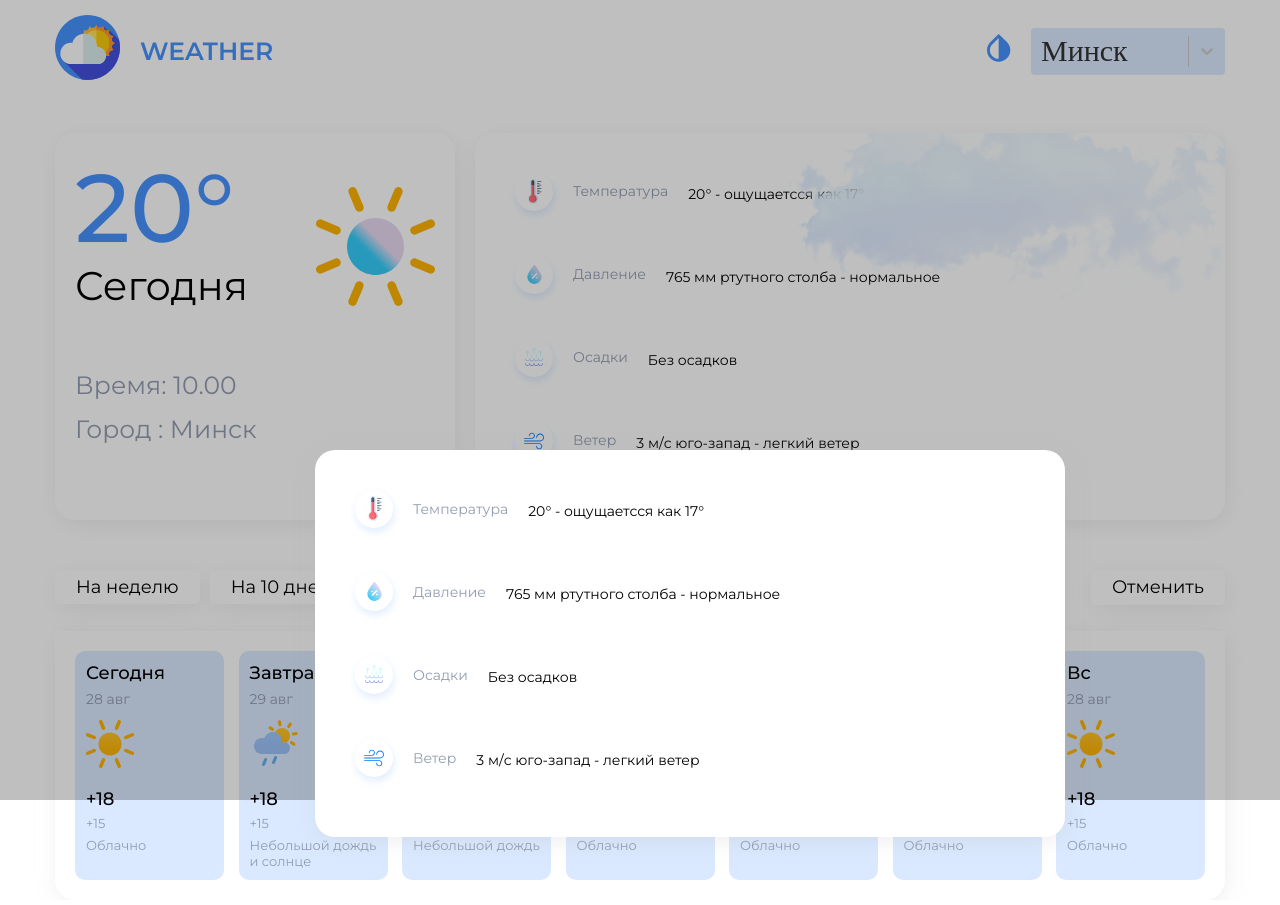
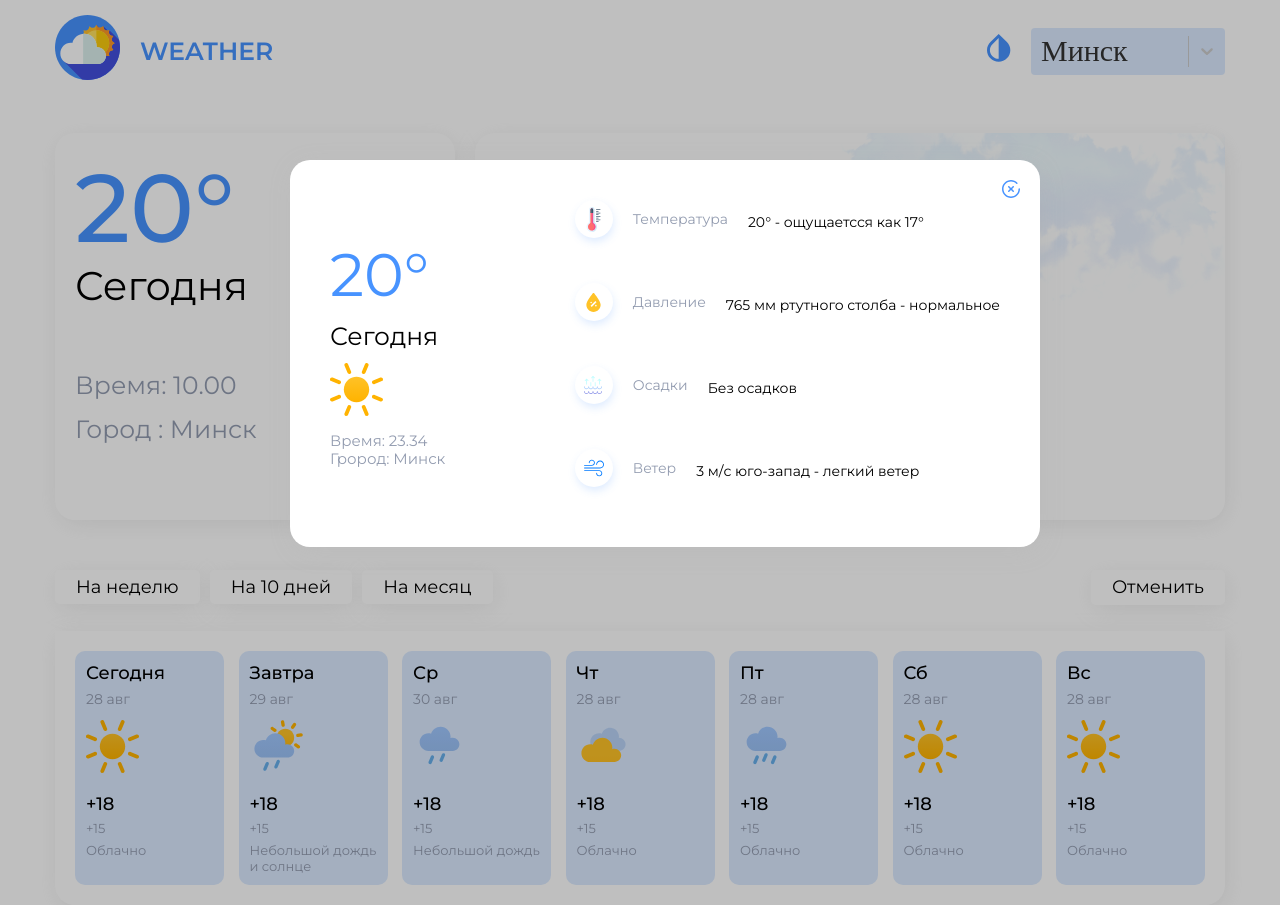
Before and after one commit to SashaVeresk/Diploma-2.0, a React (Create React App) app: page / in a window 1280 px wide. Built offline with nearby package versions, Linux system fonts and the light colour scheme.

Commit message:
html well done

```diff
--- a/src/components/days/tabs.tsx
+++ b/src/components/days/tabs.tsx
@@ -22,7 +22,7 @@ export const Tabs = (props:Props) => {
         },
     ]
     return (
-    <div className="tabs">
+    <div className="tabs active">
         <div className="tabsWrapper">
             {tabs.map((tab:Tab)=>(
                 <div className="tab" key={tab.value}>
--- a/src/components/shared/popUp/popUp.scss
+++ b/src/components/shared/popUp/popUp.scss
@@ -1,10 +1,10 @@
 .popUp{
-    position: absolute;
-    top: 50%;
-    left: calc(50% - 325px);
+    position: fixed;
+    top: 20%;
+    left: calc(50% - 350px);
     z-index: 1000;
     display: flex;
-    align-items: center;
+     align-items: center;
     justify-content: space-between;
     padding: 40px;
     max-width: 750px;
@@ -18,8 +18,56 @@
     position: absolute;
     z-index: 1000;
     width: 100%;
-    height: 100vh;
+    height: 100%;
     background: rgba(0, 0, 0, 0.25) ;
 
 
 }
+
+.close {
+    position: absolute;
+    top: 20px;
+    right: 20px;
+    cursor: pointer;
+    svg {
+        transition: 0.3s;
+    }
+    &:hover {
+        svg{
+            transform: rotate(360deg);
+        }
+    }
+}
+
+
+.dayAboutTemp {
+    font-family: Montserrat;
+    font-size: 60px;
+    color: rgba(71, 147, 255, 1);
+    margin-bottom: 12px;
+}
+
+.dayAboutName {
+    font-size: 25px;
+    line-height: 30px;
+    color: #000000;
+    margin-bottom: 12px;
+    font-family: Montserrat;
+
+}
+
+.img {
+    svg {
+      width: 53px;
+      height: 53px;
+    }
+    margin-bottom: 12px;
+  }
+
+  .dayAboutTime,
+  .dayAboutCity {
+    font-family: Montserrat;
+
+    font-size: 15px;
+     color: #939CB0;
+  }
--- a/src/components/shared/popUp/popUp.tsx
+++ b/src/components/shared/popUp/popUp.tsx
@@ -1,4 +1,5 @@
 import React from 'react';
+import { GlobalSvgSelector } from '../../../assets/images/icon/globalSvgSelector/globalSvgSelector';
 import { Item } from '../../thisDayInfo/thisDayInfo';
 import { ThisDayItem } from '../../thisDayInfo/thisDayItem';
 import './popUp.scss';
@@ -37,10 +38,22 @@ export const PopUp = ({}: Props) => {
     <>
     <div className="blur"></div>
     <div className="popUp">
+        <div className="dayAbout">
+            <div className="dayAboutTemp">20°</div>
+            <div className="dayAboutName">Сегодня</div>
+            <div className="img">
+                <GlobalSvgSelector id="sun" />
+            </div>
+            <div className="dayAboutTime">Время: 23.34</div>
+            <div className="dayAboutCity">Грород: Минск</div>
+         </div>
             <div className="ThisDayInfoItems">
                 {items.map((item: Item) => (
                     <ThisDayItem key ={item.iconId} item={item}/>
                 ))}
+            </div>
+            <div className="close">
+                <GlobalSvgSelector id="close" />
             </div>
         </div>
 
```
